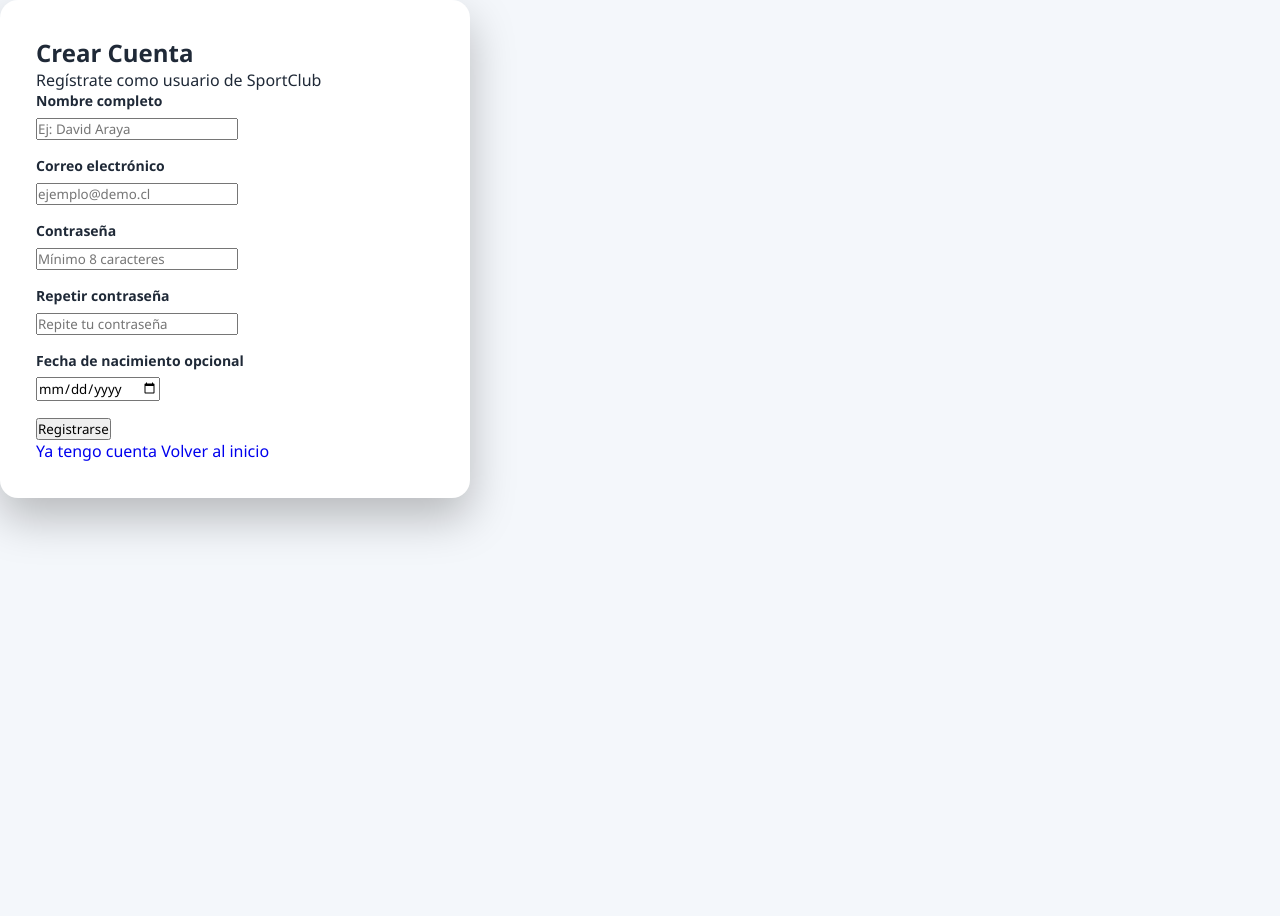
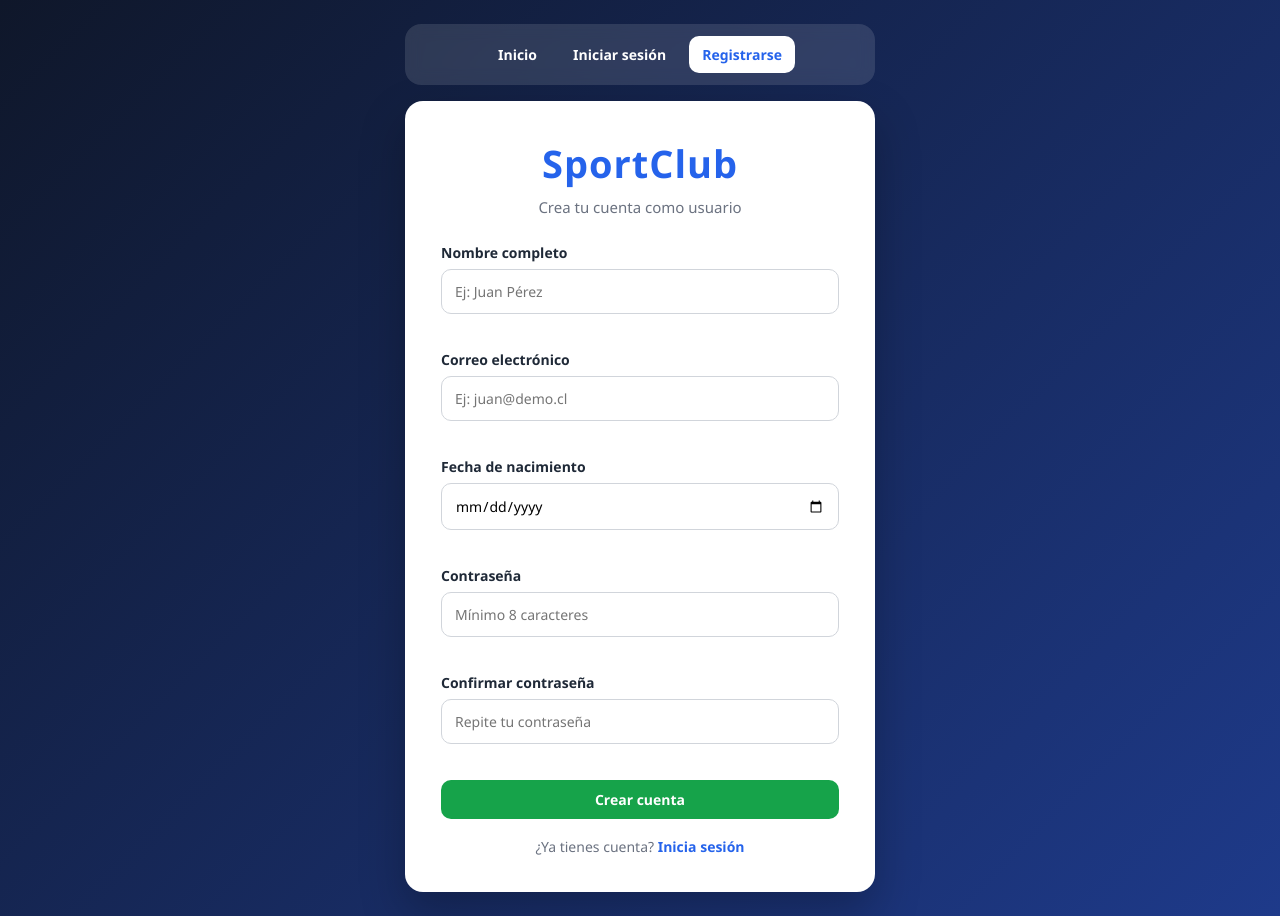
Before and after one commit to david123hi/javaproyecto, a plain HTML site: page register.html in a window 1280 px wide. Before the commit the page ends 800 px from the top, so only its background shows below. Drawn offline with Linux system fonts and the light colour scheme.

Commit message:
Implementa login registro y manejo de sesion con API

```diff
--- a/register.html
+++ b/register.html
@@ -3,76 +3,67 @@
 <head>
     <meta charset="UTF-8">
     <meta name="viewport" content="width=device-width, initial-scale=1.0">
-    <title>SportClub | Registro</title>
-    <link rel="stylesheet" href="css/style.css">
+    <title>Registro - SportClub</title>
+    <link rel="stylesheet" href="./css/style.css">
 </head>
-<body class="login-page">
+<body class="auth-body">
 
-    <main class="auth-wrapper">
-        <section class="auth-card">
+    <div class="auth-wrapper">
+        <nav class="auth-nav">
+            <a href="./index.html">Inicio</a>
+            <a href="./login.html">Iniciar sesión</a>
+            <a href="./register.html" class="active">Registrarse</a>
+        </nav>
 
-            <div class="auth-header">
-                <h1>Crear Cuenta</h1>
-                <p>Regístrate como usuario de SportClub</p>
+        <div class="auth-card">
+            <div class="logo-box">
+                <h1>SportClub</h1>
+                <p>Crea tu cuenta como usuario</p>
             </div>
 
-            <form id="registerForm" class="auth-form">
+            <div id="registerMessage" class="message"></div>
+
+            <form id="registerForm">
                 <div class="form-group">
                     <label for="fullName">Nombre completo</label>
-                    <input
-                        type="text"
-                        id="fullName"
-                        placeholder="Ej: David Araya"
-                    >
+                    <input class="form-control" type="text" id="fullName" placeholder="Ej: Juan Pérez">
+                    <small id="fullNameError" class="error-text"></small>
                 </div>
 
                 <div class="form-group">
                     <label for="email">Correo electrónico</label>
-                    <input
-                        type="email"
-                        id="email"
-                        placeholder="ejemplo@demo.cl"
-                    >
+                    <input class="form-control" type="email" id="email" placeholder="Ej: juan@demo.cl">
+                    <small id="emailError" class="error-text"></small>
+                </div>
+
+                <div class="form-group">
+                    <label for="birthDate">Fecha de nacimiento</label>
+                    <input class="form-control" type="date" id="birthDate">
+                    <small id="birthDateError" class="error-text"></small>
                 </div>
 
                 <div class="form-group">
                     <label for="password">Contraseña</label>
-                    <input
-                        type="password"
-                        id="password"
-                        placeholder="Mínimo 8 caracteres"
-                    >
+                    <input class="form-control" type="password" id="password" placeholder="Mínimo 8 caracteres">
+                    <small id="passwordError" class="error-text"></small>
                 </div>
 
                 <div class="form-group">
-                    <label for="repeatPassword">Repetir contraseña</label>
-                    <input
-                        type="password"
-                        id="repeatPassword"
-                        placeholder="Repite tu contraseña"
-                    >
+                    <label for="confirmPassword">Confirmar contraseña</label>
+                    <input class="form-control" type="password" id="confirmPassword" placeholder="Repite tu contraseña">
+                    <small id="confirmPasswordError" class="error-text"></small>
                 </div>
 
-                <div class="form-group">
-                    <label for="birthDate">Fecha de nacimiento opcional</label>
-                    <input
-                        type="date"
-                        id="birthDate"
-                    >
-                </div>
-
-                <p id="errorMessage" class="error-message"></p>
-                <p id="successMessage" class="success-message"></p>
-
-                <button type="submit" class="btn-login">Registrarse</button>
+                <button class="btn btn-success btn-full" type="submit">Crear cuenta</button>
             </form>
 
-            <a href="login.html" class="btn-back">Ya tengo cuenta</a>
-            <a href="index.html" class="btn-back">Volver al inicio</a>
+            <div class="auth-link">
+                ¿Ya tienes cuenta? <a href="./login.html">Inicia sesión</a>
+            </div>
+        </div>
+    </div>
 
-        </section>
-    </main>
-
-    <script src="js/register.js"></script>
+    <script src="./js/common.js"></script>
+    <script src="./js/register.js"></script>
 </body>
 </html>
```
Also changed, not shown: index.html (+23 -47 lines), login.html (+29 -45 lines).
